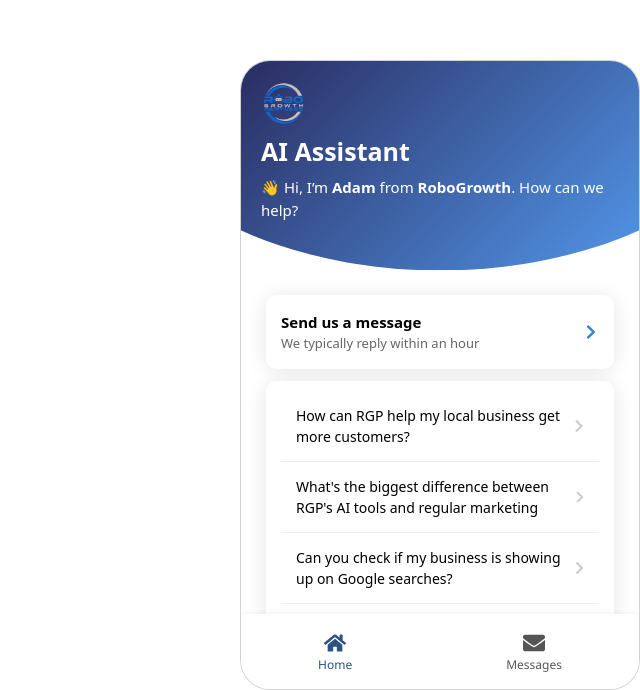
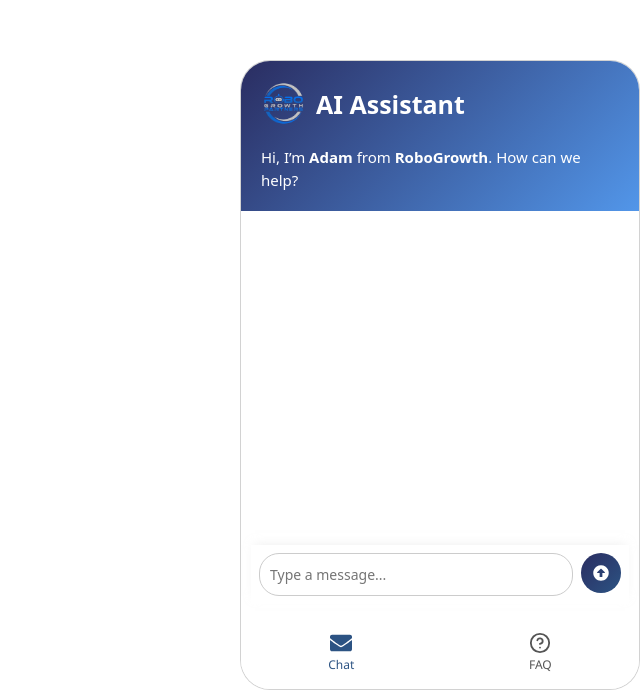
Before and after one commit to alihassanml/RoboGrowth-Chatbot, a React (Vite) app: page / in a window 1280 px wide. Shown: the part 110-800 px from the top of the page, without its empty margins (640-1280 px from the left). Built offline with nearby package versions, Linux system fonts and the light colour scheme.

Commit message:
first commit

```diff
--- a/package.json
+++ b/package.json
@@ -13,6 +13,7 @@
     "axios": "^1.10.0",
     "bootstrap": "^5.3.7",
     "framer-motion": "^12.23.12",
+    "lucide-react": "^0.556.0",
     "react": "^19.1.0",
     "react-bootstrap": "^2.10.10",
     "react-dom": "^19.1.0",
--- a/src/components/Chatbot.tsx
+++ b/src/components/Chatbot.tsx
@@ -6,6 +6,8 @@
 import ReactMarkdown from 'react-markdown';
 import { motion } from "framer-motion";
 import { FaChevronRight } from 'react-icons/fa';
+import { Send, Home, MessageCircle, HelpCircle, Phone, Mail, Calendar, ChevronRight, Wrench } from 'lucide-react';
+
 
 type Message = {
   type: 'bot' | 'user';
@@ -57,15 +59,7 @@
   ];
 
   useEffect(() => {
-    if (isOpen) {
-      const nameStored = sessionStorage.getItem("chat_name");
-      const emailStored = sessionStorage.getItem("chat_email");
-      if (nameStored && emailStored) {
         setScreen("chat");
-      } else {
-        setScreen("intro");
-      }
-    }
   }, [isOpen]);
 
   const handleBotResponse = async (userMessage: string) => {
@@ -193,7 +187,7 @@
           <Card style={{ width: '400px', height: '630px', display: 'flex', flexDirection: 'column', borderRadius: "30px", overflow: "hidden" }}>
 
             {/* Modern Header */}
-            <div className={screen === 'intro' || screen === 'form' ? 'curved-rectangle' : ''} style={{
+            <div className={screen === 'intro' || screen === 'form' ? '' : ''} style={{
               background: "linear-gradient(135deg, #2a2d61, #5296e9ff)",
               padding: '20px',
               paddingTop: "20px",
@@ -211,17 +205,6 @@
                     marginRight: '10px'
                   }}
                 />
-                {screen === 'chat' && (
-                  <h4 style={{
-                    fontSize: "16px",
-                    fontWeight: "bold"
-                  }}>Robo Growth Parnters</h4>
-                )}
-              </div>
-              <div style={{ display: 'flex', alignItems: 'center', marginBottom: '10px' }}>
-              </div>
-             {screen === 'intro' && (
-  <>
                 <h3 style={{
                     margin: 0,
                     fontFamily: "",
@@ -230,16 +213,20 @@
                   }}>
                     <b>AI Assistant</b>
                   </h3>
+              </div>
+              <div style={{ display: 'flex', alignItems: 'center', marginBottom: '10px' }}>
+              </div>
+                <>
+
                   <p style={{
                     margin: 0,
                     fontSize: 15,
                     paddingTop: '10px',
                     paddingRight: "10px"
                   }}>
-      👋 Hi, I’m <b>Adam</b> from <b>RoboGrowth</b>. How can we help?
+                     Hi, I’m <b>Adam</b> from <b>RoboGrowth</b>. How can we help?
                   </p>
                 </>
-)}
 
             </div>
 
@@ -254,7 +241,7 @@
                   style={{ display: 'flex', flexDirection: 'column', height: '100%', padding: '15px' }}
                 >
                   {/* Send a message card */}
-                  <div
+                  {/* <div
                     style={{
                       background: 'white',
                       borderRadius: '10px',
@@ -273,7 +260,7 @@
                       <p style={{ margin: 0, fontSize: '13px', color: '#666' }}>We typically reply within an hour</p>
                     </div>
                     <FaChevronRight color="#3484daff" size={16} />
-                  </div>
+                  </div> */}
 
                   {/* Search for help card */}
                   <div
@@ -400,8 +387,9 @@
               }}
             >
               {[
-                { icon: FaHome, label: 'Home', screenName: 'intro' },
-                { icon: FaEnvelope, label: 'Messages', screenName: 'chat' },
+                { icon: FaEnvelope, label: "Chat", screenName: 'chat' },
+
+                { icon: HelpCircle, label: 'FAQ', screenName: 'intro' },
               ].map((item, idx) => {
                 const Icon = item.icon;
                 const isActive = screen === item.screenName;
```
Also changed, not shown: 1 other file (tests, documents, lock files or other folders). Lines whose indentation alone changed are shown as unchanged.
